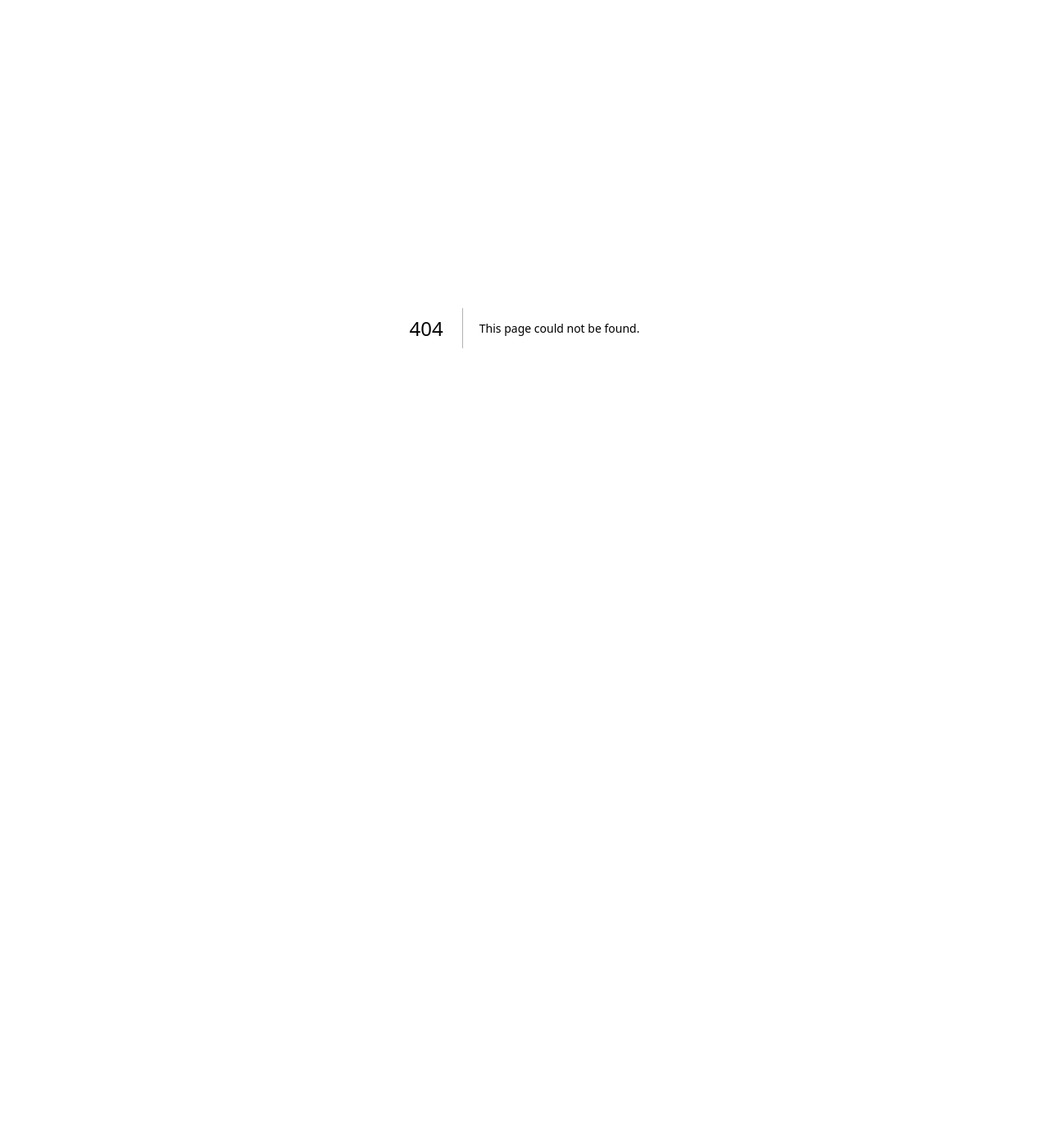
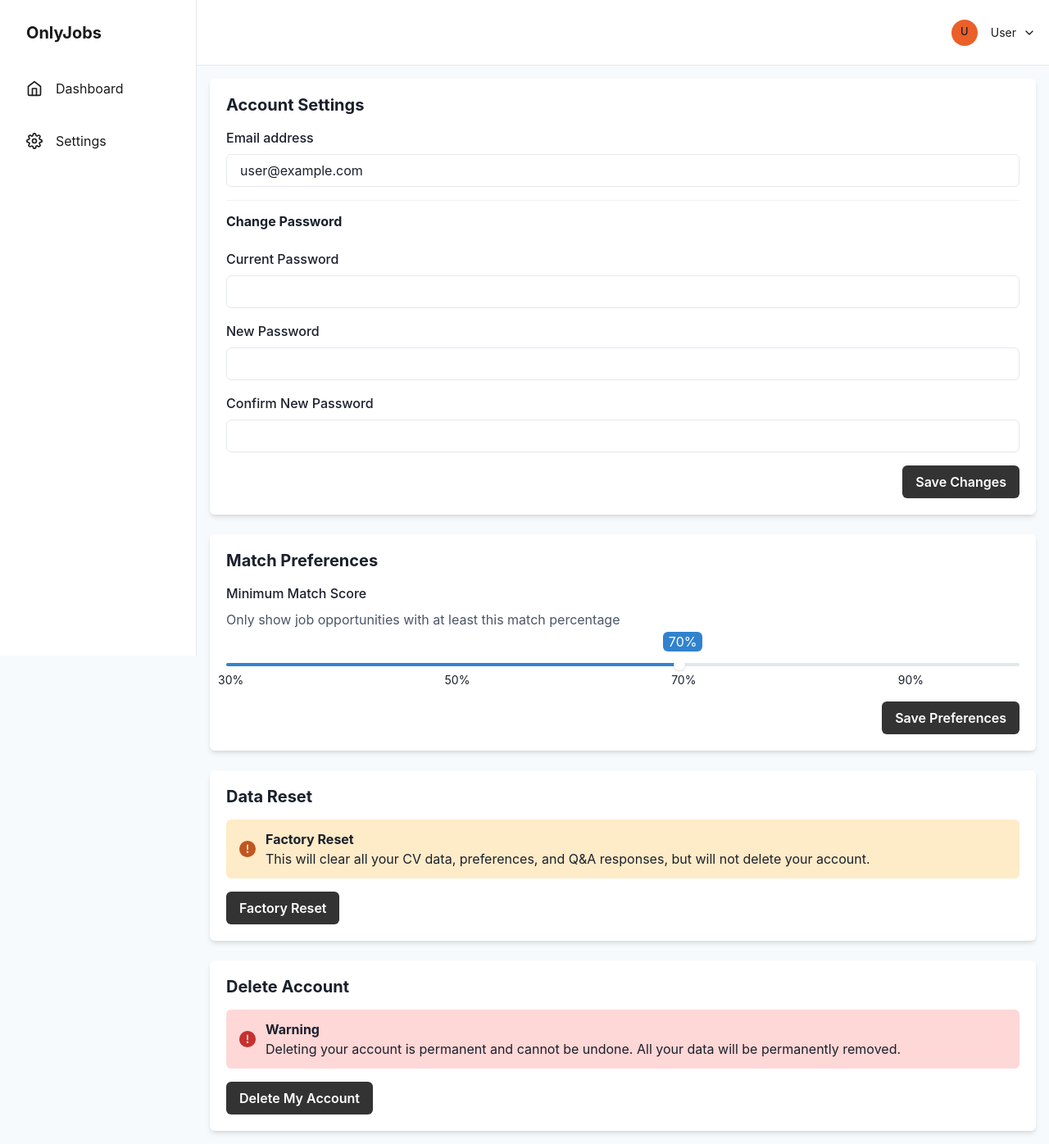
Before and after one commit to stonebinox/onlyjobs-frontend, a Next.js app: page /settings in a window 1280 px wide. Before the commit this address had no page. Shown: the whole page at 82% size. Before the commit the page ends 800 px from the top, so only its background shows below. Built offline with nearby package versions, Linux system fonts and the light colour scheme.

Commit message:
Added mock settings page

```diff
--- a/src/components/Layout/TopNav.tsx
+++ b/src/components/Layout/TopNav.tsx
@@ -113,7 +113,9 @@ export const TopNav = ({ onOpen, ...rest }: TopNavProps) => {
               <MenuItem onClick={() => router.push("/profile")}>
                 Profile
               </MenuItem>
-              <MenuItem>Settings</MenuItem>
+              <MenuItem onClick={() => router.push("/settings")}>
+                Settings
+              </MenuItem>
               <MenuItem onClick={handleLogout}>Sign out</MenuItem>
             </MenuList>
           </Menu>
--- /dev/null
+++ b/src/pages/settings.tsx
@@ -0,0 +1,324 @@
+import React, { useState } from "react";
+import {
+  Box,
+  Button,
+  Divider,
+  FormControl,
+  FormLabel,
+  Heading,
+  Input,
+  VStack,
+  Text,
+  useColorModeValue,
+  Card,
+  CardBody,
+  useToast,
+  Slider,
+  SliderTrack,
+  SliderFilledTrack,
+  SliderThumb,
+  SliderMark,
+  Alert,
+  AlertIcon,
+  AlertTitle,
+  AlertDescription,
+  Modal,
+  ModalOverlay,
+  ModalContent,
+  ModalHeader,
+  ModalFooter,
+  ModalBody,
+  ModalCloseButton,
+  useDisclosure,
+} from "@chakra-ui/react";
+import DashboardLayout from "../components/Layout/DashboardLayout";
+
+const SettingsPage = () => {
+  // State for form fields
+  const [email, setEmail] = useState("user@example.com");
+  const [currentPassword, setCurrentPassword] = useState("");
+  const [newPassword, setNewPassword] = useState("");
+  const [confirmPassword, setConfirmPassword] = useState("");
+  const [matchScore, setMatchScore] = useState(70);
+
+  // Modal controls
+  const {
+    isOpen: isDeleteOpen,
+    onOpen: onDeleteOpen,
+    onClose: onDeleteClose,
+  } = useDisclosure();
+
+  const {
+    isOpen: isResetOpen,
+    onOpen: onResetOpen,
+    onClose: onResetClose,
+  } = useDisclosure();
+
+  const toast = useToast();
+  const cardBg = useColorModeValue("white", "gray.700");
+  const textColor = useColorModeValue("gray.600", "gray.300");
+
+  // Mock handlers - would connect to API in real implementation
+  const handleUpdateAccount = (e: React.FormEvent) => {
+    e.preventDefault();
+    toast({
+      title: "Account updated",
+      description: "Your account information has been updated successfully",
+      status: "success",
+      duration: 3000,
+      isClosable: true,
+    });
+  };
+
+  const handleUpdatePreferences = () => {
+    toast({
+      title: "Preferences updated",
+      description: `Match score preference set to ${matchScore}`,
+      status: "success",
+      duration: 3000,
+      isClosable: true,
+    });
+  };
+
+  const handleDeleteAccount = () => {
+    toast({
+      title: "Account deleted",
+      description: "Your account has been deleted",
+      status: "error",
+      duration: 5000,
+      isClosable: true,
+    });
+    onDeleteClose();
+  };
+
+  const handleFactoryReset = () => {
+    toast({
+      title: "Data reset complete",
+      description: "Your CV data, preferences, and Q&A have been reset",
+      status: "info",
+      duration: 5000,
+      isClosable: true,
+    });
+    onResetClose();
+  };
+
+  const labelStyles = {
+    mt: "2",
+    ml: "-2.5",
+    fontSize: "sm",
+  };
+
+  return (
+    <DashboardLayout>
+      <VStack spacing={6} align="stretch">
+        {/* Account Settings */}
+        <Card bg={cardBg} shadow="md">
+          <CardBody>
+            <Heading as="h2" size="md" mb={4}>
+              Account Settings
+            </Heading>
+            <form onSubmit={handleUpdateAccount}>
+              <VStack spacing={4} align="stretch">
+                <FormControl id="email">
+                  <FormLabel>Email address</FormLabel>
+                  <Input
+                    type="email"
+                    value={email}
+                    onChange={(e) => setEmail(e.target.value)}
+                  />
+                </FormControl>
+                <Divider />
+                <Heading as="h3" size="sm" mb={2}>
+                  Change Password
+                </Heading>
+                <FormControl id="currentPassword">
+                  <FormLabel>Current Password</FormLabel>
+                  <Input
+                    type="password"
+                    value={currentPassword}
+                    onChange={(e) => setCurrentPassword(e.target.value)}
+                  />
+                </FormControl>
+                <FormControl id="newPassword">
+                  <FormLabel>New Password</FormLabel>
+                  <Input
+                    type="password"
+                    value={newPassword}
+                    onChange={(e) => setNewPassword(e.target.value)}
+                  />
+                </FormControl>
+                <FormControl id="confirmPassword">
+                  <FormLabel>Confirm New Password</FormLabel>
+                  <Input
+                    type="password"
+                    value={confirmPassword}
+                    onChange={(e) => setConfirmPassword(e.target.value)}
+                  />
+                </FormControl>
+                <Button type="submit" colorScheme="blue" alignSelf="flex-end">
+                  Save Changes
+                </Button>
+              </VStack>
+            </form>
+          </CardBody>
+        </Card>
+
+        {/* Match Preferences */}
+        <Card bg={cardBg} shadow="md">
+          <CardBody>
+            <Heading as="h2" size="md" mb={4}>
+              Match Preferences
+            </Heading>
+            <VStack spacing={6} align="stretch">
+              <FormControl id="matchScore">
+                <FormLabel>Minimum Match Score</FormLabel>
+                <Text color={textColor} mb={2}>
+                  Only show job opportunities with at least this match
+                  percentage
+                </Text>
+                <Box pt={6} pb={2}>
+                  <Slider
+                    aria-label="match-score-slider"
+                    defaultValue={matchScore}
+                    min={30}
+                    max={100}
+                    step={5}
+                    onChange={(val) => setMatchScore(val)}
+                  >
+                    <SliderMark value={30} {...labelStyles}>
+                      30%
+                    </SliderMark>
+                    <SliderMark value={50} {...labelStyles}>
+                      50%
+                    </SliderMark>
+                    <SliderMark value={70} {...labelStyles}>
+                      70%
+                    </SliderMark>
+                    <SliderMark value={90} {...labelStyles}>
+                      90%
+                    </SliderMark>
+                    <SliderMark
+                      value={matchScore}
+                      textAlign="center"
+                      bg="blue.500"
+                      color="white"
+                      mt="-10"
+                      ml="-5"
+                      w="12"
+                      borderRadius="md"
+                    >
+                      {matchScore}%
+                    </SliderMark>
+                    <SliderTrack>
+                      <SliderFilledTrack />
+                    </SliderTrack>
+                    <SliderThumb />
+                  </Slider>
+                </Box>
+              </FormControl>
+              <Button
+                colorScheme="blue"
+                alignSelf="flex-end"
+                onClick={handleUpdatePreferences}
+              >
+                Save Preferences
+              </Button>
+            </VStack>
+          </CardBody>
+        </Card>
+
+        {/* Data Reset */}
+        <Card bg={cardBg} shadow="md">
+          <CardBody>
+            <Heading as="h2" size="md" mb={4}>
+              Data Reset
+            </Heading>
+            <Alert status="warning" borderRadius="md" mb={4}>
+              <AlertIcon />
+              <Box>
+                <AlertTitle>Factory Reset</AlertTitle>
+                <AlertDescription>
+                  This will clear all your CV data, preferences, and Q&A
+                  responses, but will not delete your account.
+                </AlertDescription>
+              </Box>
+            </Alert>
+            <Button colorScheme="orange" onClick={onResetOpen}>
+              Factory Reset
+            </Button>
+          </CardBody>
+        </Card>
+
+        {/* Account Deletion */}
+        <Card bg={cardBg} shadow="md">
+          <CardBody>
+            <Heading as="h2" size="md" mb={4}>
+              Delete Account
+            </Heading>
+            <Alert status="error" borderRadius="md" mb={4}>
+              <AlertIcon />
+              <Box>
+                <AlertTitle>Warning</AlertTitle>
+                <AlertDescription>
+                  Deleting your account is permanent and cannot be undone. All
+                  your data will be permanently removed.
+                </AlertDescription>
+              </Box>
+            </Alert>
+            <Button colorScheme="red" onClick={onDeleteOpen}>
+              Delete My Account
+            </Button>
+          </CardBody>
+        </Card>
+      </VStack>
+
+      {/* Delete Account Confirmation Modal */}
+      <Modal isOpen={isDeleteOpen} onClose={onDeleteClose}>
+        <ModalOverlay />
+        <ModalContent>
+          <ModalHeader>Confirm Account Deletion</ModalHeader>
+          <ModalCloseButton />
+          <ModalBody>
+            <Text>
+              Are you sure you want to delete your account? This action cannot
+              be undone and you will lose all your data.
+            </Text>
+          </ModalBody>
+          <ModalFooter>
+            <Button colorScheme="gray" mr={3} onClick={onDeleteClose}>
+              Cancel
+            </Button>
+            <Button colorScheme="red" onClick={handleDeleteAccount}>
+              Yes, Delete My Account
+            </Button>
+          </ModalFooter>
+        </ModalContent>
+      </Modal>
+
+      {/* Factory Reset Confirmation Modal */}
+      <Modal isOpen={isResetOpen} onClose={onResetClose}>
+        <ModalOverlay />
+        <ModalContent>
+          <ModalHeader>Confirm Factory Reset</ModalHeader>
+          <ModalCloseButton />
+          <ModalBody>
+            <Text>
+              Are you sure you want to reset all your data? This will clear your
+              CV information, preferences, and all Q&A responses.
+            </Text>
+          </ModalBody>
+          <ModalFooter>
+            <Button colorScheme="gray" mr={3} onClick={onResetClose}>
+              Cancel
+            </Button>
+            <Button colorScheme="orange" onClick={handleFactoryReset}>
+              Yes, Reset My Data
+            </Button>
+          </ModalFooter>
+        </ModalContent>
+      </Modal>
+    </DashboardLayout>
+  );
+};
+
+export default SettingsPage;
```
